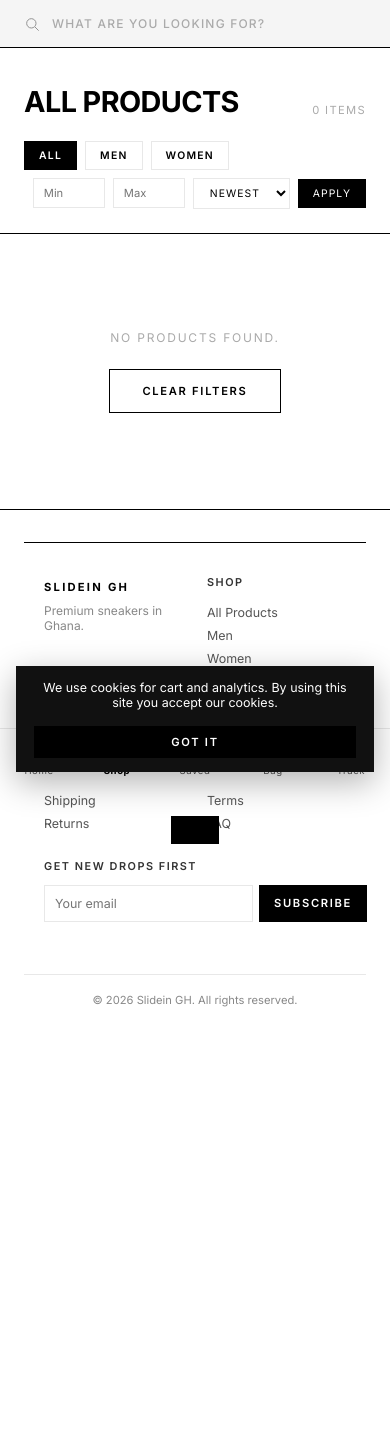
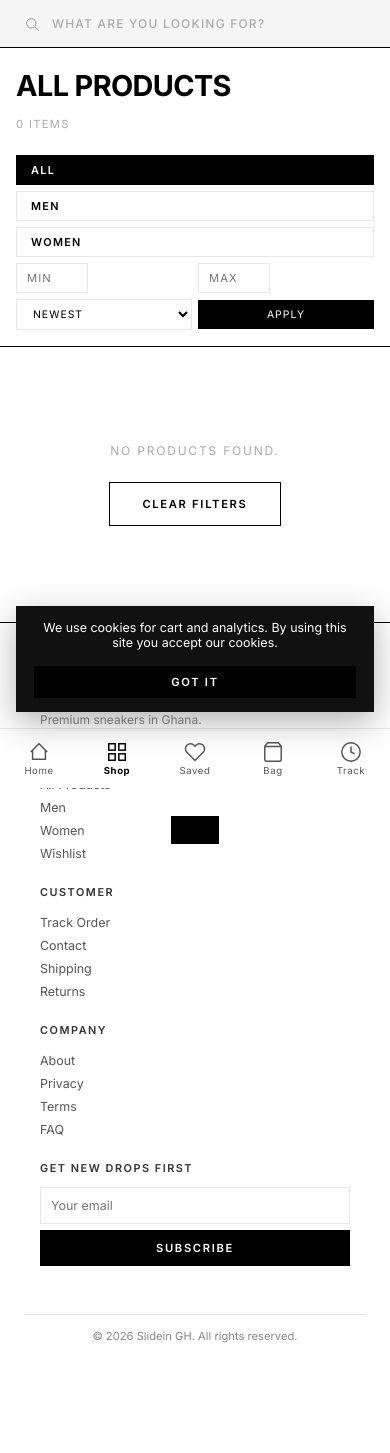
Before and after one commit to sasusavage/slidin-gh, a Flask app: page /shop in a window 390 px wide. Shown: the part 56-1509 px from the top of the page. Before the commit the page ends 1063 px from the top, so only its background shows below. Run offline with Flask 3, Linux system fonts and the light colour scheme; data that the repository does not hold is empty; some libraries are stand-ins or nearby versions.

Commit message:
Remove live sales popup; full responsive pass across all pages
- Removed live sales social-proof popup (HTML, JS, and CSS) per user request
- Shop filter bar: extracted .shop-filter-form class, 2-col grid on mobile, full-width selects
- Cookie banner: bumped above mobile bottom nav (bottom: 64px+safe-area on ≤768px)
- Footer: single-column at ≤480px, newsletter form wraps on small screens
- Checkout: field-row stacks at ≤480px, tighter padding
- Cart drawer: tighter item grid at ≤400px
- PDP: shorter gallery and tighter info padding on small phones
- Hero: hides badge, stacks stats, tighter padding at ≤480px
- Nav: tighter padding/logo at ≤360px
- Global: overflow-x hidden on html/body to prevent any bleed

Co-Authored-By: Claude Sonnet 4.6 <noreply@anthropic.com>

```diff
--- a/app/static/css/style.css
+++ b/app/static/css/style.css
@@ -1594,28 +1594,6 @@ ul, ol { list-style: none; }
   .footer__newsletter { grid-column: span 2; }
 }
 
-/* ═══════════════════════════════════════════
-   LIVE SALES POPUP
-═══════════════════════════════════════════ */
-.live-sale {
-  position: fixed;
-  left: 16px; bottom: 76px;
-  z-index: 80;
-  background: #fff;
-  border: 1px solid var(--grey-2);
-  box-shadow: 0 10px 32px rgba(0,0,0,0.15);
-  padding: 12px 16px;
-  max-width: 300px;
-  font-size: 0.76rem;
-  opacity: 0;
-  transform: translateY(20px);
-  transition: opacity 0.35s, transform 0.35s;
-  pointer-events: none;
-}
-.live-sale.show { opacity: 1; transform: translateY(0); }
-@media (max-width: 520px) {
-  .live-sale { bottom: 72px; left: 8px; right: 8px; max-width: none; }
-}
 
 /* ═══════════════════════════════════════════
    COOKIE CONSENT
@@ -1697,3 +1675,113 @@ ul, ol { list-style: none; }
   font-variant-numeric: tabular-nums;
 }
 .sr-only { position: absolute; width: 1px; height: 1px; overflow: hidden; clip: rect(0,0,0,0); }
+
+/* ═══════════════════════════════════════════
+   SHOP FILTER FORM — responsive
+═══════════════════════════════════════════ */
+.shop-filter-form {
+  display: flex;
+  gap: 8px;
+  align-items: center;
+  flex-wrap: wrap;
+  margin-left: auto;
+}
+.shop-filter-form select,
+.shop-filter-form input[type="number"] {
+  border: 1px solid var(--grey-2);
+  padding: 7px 10px;
+  font-size: 0.65rem;
+  letter-spacing: 0.1em;
+  text-transform: uppercase;
+  background: var(--white);
+  cursor: pointer;
+  font-family: var(--font);
+}
+.shop-filter-form input[type="number"] { width: 72px; }
+
+@media (max-width: 640px) {
+  .shop-header { flex-direction: column; align-items: flex-start; padding: 24px 16px 0; }
+  .filter-bar { padding: 0 16px 16px; flex-direction: column; align-items: stretch; gap: 6px; }
+  .shop-filter-form { margin-left: 0; width: 100%; display: grid; grid-template-columns: 1fr 1fr; gap: 6px; }
+  .shop-filter-form select { width: 100%; }
+  .shop-filter-form input[type="number"] { width: 100%; }
+  .filter-chip { font-size: 0.68rem; }
+}
+
+/* ═══════════════════════════════════════════
+   COOKIE BANNER — sit above mobile bottom nav
+═══════════════════════════════════════════ */
+@media (max-width: 768px) {
+  .cookie-banner { bottom: calc(64px + env(safe-area-inset-bottom) + 12px); }
+}
+
+/* ═══════════════════════════════════════════
+   FOOTER — single column on very small screens
+═══════════════════════════════════════════ */
+@media (max-width: 480px) {
+  .footer__inner { grid-template-columns: 1fr; padding: 28px 16px; gap: 20px; }
+  .footer__newsletter { grid-column: span 1; }
+  #newsletter-form { flex-wrap: wrap; }
+  #newsletter-form input[type="email"] { width: 100%; }
+  #newsletter-form button { width: 100%; }
+  .footer__bottom { padding: 14px 16px; }
+}
+@media (max-width: 820px) and (min-width: 481px) {
+  .footer__inner { grid-template-columns: 1fr 1fr; }
+}
+
+/* ═══════════════════════════════════════════
+   CHECKOUT — stack field-row on small phones
+═══════════════════════════════════════════ */
+@media (max-width: 480px) {
+  .field-row { grid-template-columns: 1fr; }
+  .checkout-form { padding: 24px 16px; }
+  .checkout-summary { padding: 24px 16px; }
+}
+
+/* ═══════════════════════════════════════════
+   CART DRAWER — tighter item layout on phones
+═══════════════════════════════════════════ */
+@media (max-width: 400px) {
+  .cart-item { grid-template-columns: 72px 1fr auto; gap: 10px; padding: 16px; }
+  .cart-item__img { width: 72px; height: 90px; }
+}
+
+/* ═══════════════════════════════════════════
+   PDP — tighter padding on small phones
+═══════════════════════════════════════════ */
+@media (max-width: 480px) {
+  .pdp__info { padding: 20px 16px 40px; gap: 20px; }
+  .pdp__gallery { height: 75vw; }
+}
+
+/* ═══════════════════════════════════════════
+   NAV — tighter on very small screens
+═══════════════════════════════════════════ */
+@media (max-width: 360px) {
+  .nav { padding: 0 12px; }
+  .nav__logo { font-size: 0.75rem; }
+}
+
+/* ═══════════════════════════════════════════
+   HERO — responsive adjustments
+═══════════════════════════════════════════ */
+@media (max-width: 480px) {
+  .hero__content { padding: 48px 16px; }
+  .hero-stats { flex-wrap: wrap; gap: 24px; padding: 24px 16px; }
+  .hero-badge { display: none; }
+  .trust-strip { grid-template-columns: 1fr 1fr; }
+}
+
+/* ═══════════════════════════════════════════
+   ADMIN — analytics chart responsive
+═══════════════════════════════════════════ */
+@media (max-width: 768px) {
+  .admin-page-title { font-size: 1.1rem; margin-bottom: 20px; }
+  .stat-card__value { font-size: 1.4rem; }
+}
+
+/* ═══════════════════════════════════════════
+   GENERAL — prevent any horizontal overflow
+═══════════════════════════════════════════ */
+html, body { max-width: 100%; overflow-x: hidden; }
--- a/app/templates/base.html
+++ b/app/templates/base.html
@@ -210,9 +210,9 @@
     </div>
     <div class="footer__col footer__newsletter">
       <p class="footer__title">Get New Drops First</p>
-      <form id="newsletter-form" style="display:flex;gap:6px;margin-top:6px;">
+      <form id="newsletter-form" style="display:flex;gap:6px;margin-top:6px;flex-wrap:wrap;">
         <input type="email" id="newsletter-email" placeholder="Your email" required
-               style="flex:1;padding:10px;border:1px solid var(--grey-2);font-size:0.78rem;"/>
+               style="flex:1;min-width:120px;padding:10px;border:1px solid var(--grey-2);font-size:0.78rem;"/>
         <button class="btn btn--black" style="padding:10px 14px;font-size:0.7rem;">Subscribe</button>
       </form>
       <p id="newsletter-msg" style="font-size:0.68rem;margin-top:6px;display:none;"></p>
@@ -230,9 +230,6 @@
     <div id="qv-body" style="padding:24px;"></div>
   </div>
 </div>
-
-<!-- ── Live Sales Popup ─────────────────────── -->
-<div class="live-sale" id="live-sale"></div>
 
 <!-- ── Cookie Consent ───────────────────────── -->
 <div class="cookie-banner" id="cookie-banner" style="display:none;">
@@ -333,30 +330,6 @@ window.openQuickView = function(productId) {
   });
 };
 
-// Live sales social-proof popup
-(function() {
-  fetch('/api/live-sales').then(function(r) { return r.json(); }).then(function(d) {
-    if (!d.recent || !d.recent.length) return;
-    var idx = 0;
-    var el = document.getElementById('live-sale');
-    function show() {
-      if (idx >= d.recent.length) { idx = 0; }
-      var s = d.recent[idx++];
-      el.innerHTML =
-        '<div style="display:flex;gap:10px;align-items:center;">' +
-          '<svg viewBox="0 0 24 24" fill="none" stroke="currentColor" stroke-width="1.5" width="18" height="18"><path d="M20 7l-8 8-5-5"/></svg>' +
-          '<div><strong>' + s.name + '</strong> in ' + s.city + ' just ordered ' +
-          '<em style="font-weight:600;">' + s.item + '</em>' +
-          '<span style="color:#888;font-size:0.7rem;display:block;">' + s.minutes_ago + ' min ago</span></div>' +
-        '</div>';
-      el.classList.add('show');
-      setTimeout(function() { el.classList.remove('show'); }, 6000);
-    }
-    setTimeout(show, 8000);
-    setInterval(show, 22000);
-  }).catch(function() {});
-})();
-
 // PWA service worker
 if ('serviceWorker' in navigator) {
   navigator.serviceWorker.register('/static/sw.js').catch(function() {});
--- a/app/templates/shop.html
+++ b/app/templates/shop.html
@@ -32,7 +32,7 @@
   {% endfor %}
 
   <!-- Filters -->
-  <form method="get" style="margin-left:auto;display:flex;gap:8px;align-items:center;flex-wrap:wrap;">
+  <form method="get" class="shop-filter-form">
     {% if current_q %}<input type="hidden" name="q" value="{{ current_q }}"/>{% endif %}
     {% if current_gender %}<input type="hidden" name="gender" value="{{ current_gender }}"/>{% endif %}
     {% if current_category %}<input type="hidden" name="category" value="{{ current_category }}"/>{% endif %}
```
